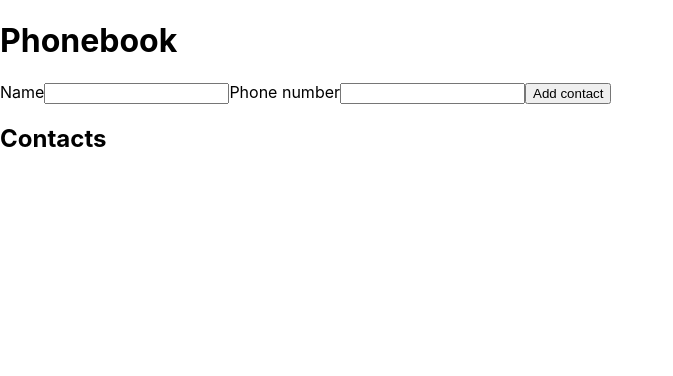
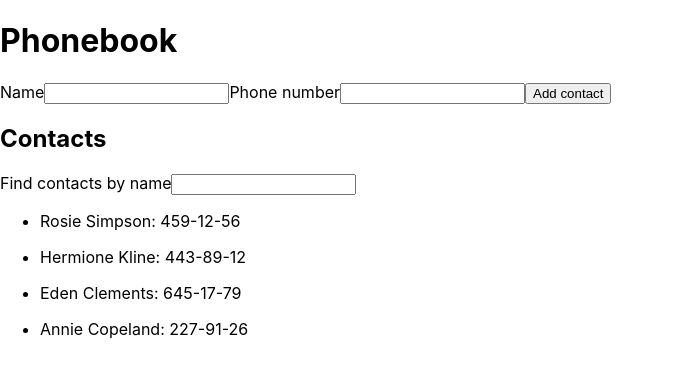
Before and after one commit to Yuliia2991/goit-react-hw-03-phonebook, a React (Create React App) app: page / in a window 1280 px wide. Shown: the top 376 px of the page, without its empty margins (0-673 px from the left). Built offline with nearby package versions, Linux system fonts and the light colour scheme.

Commit message:
Complete 3-5 steps

```diff
--- a/src/components/App.jsx
+++ b/src/components/App.jsx
@@ -4,38 +4,63 @@
 import { ContactsList } from './ContactList/ContactList';
 import { Filter } from './Filter/Filter';
 
-
 export class App extends Component {
   state = {
-    contacts: [],
+    contacts: [
+      { id: 'id-1', name: 'Rosie Simpson', number: '459-12-56' },
+      { id: 'id-2', name: 'Hermione Kline', number: '443-89-12' },
+      { id: 'id-3', name: 'Eden Clements', number: '645-17-79' },
+      { id: 'id-4', name: 'Annie Copeland', number: '227-91-26' },
+    ],
     filter: '',
-
   };
 
-  // formSubmitHandler = data => {
-  //   console.log(data);
+  changeFilter = e => {
+    this.setState({ filter: e.currentTarget.value });
+  };
+
+  addContact = ({ name, number }) => {
+    const { contacts } = this.state;
+    const normalizedName = name.toLowerCase();
+    const newContact = {
+          id: nanoid(),
+          name,
+          number,
+    };
+
+    const duplicateName = contacts.find(contact => contact.name.toLowerCase() === normalizedName);
+
+    duplicateName
+      ? alert(`${name} is already in contacts`)
+      : this.setState(({contacts}) => ({
+      contacts: [...contacts, newContact]
+    }))
+  };
+
+  getFilteredContacts = () => {
+    const { filter, contacts } = this.state;
+    const normalizedFilter = filter.toLowerCase();
+    return contacts.filter(contact =>
+      contact.name.toLowerCase().includes(normalizedFilter)
+    );
+  };
+
+  // checkContact = () => {
+
   // }
 
-  addContact = ({ name, number }) => {
-    const contact = {
-      id: nanoid(),
-      name,
-      number,
-    };
-    this.setState(({contacts}) => ({
-      contacts: [...contacts, contact]
-    }))
-  }
   render() {
-    const { contacts } = this.state;
+    const { filter } = this.state;
+
     return (
       <div>
         <h1>Phonebook</h1>
         <ContactForm onSubmit={this.addContact} />
 
         <h2>Contacts</h2>
-        <Filter contacts={contacts}/>
-        <ContactsList contacts={contacts} />
+        <Filter value={filter} onChange={this.changeFilter}></Filter>
+
+        <ContactsList contacts={this.getFilteredContacts()} />
       </div>
     );
   }
--- a/src/components/Filter/Filter.jsx
+++ b/src/components/Filter/Filter.jsx
@@ -1,6 +1,11 @@
-export const Filter = ({contacts}) => {
-    // return (
-    //     contacts.map(contacts =>
-    //         )
-    // )
+export const Filter = ({ value, onChange }) => {
+
+    return (
+        // contacts.map(contacts =>
+        //     )
+        <label>
+            Find contacts by name
+          <input type="text" value={value} onChange={onChange} />
+        </label>
+    )
 }
```
